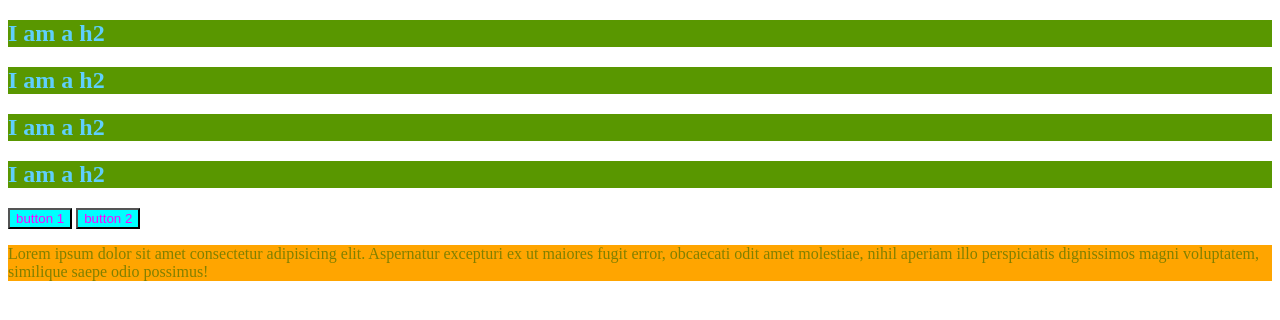
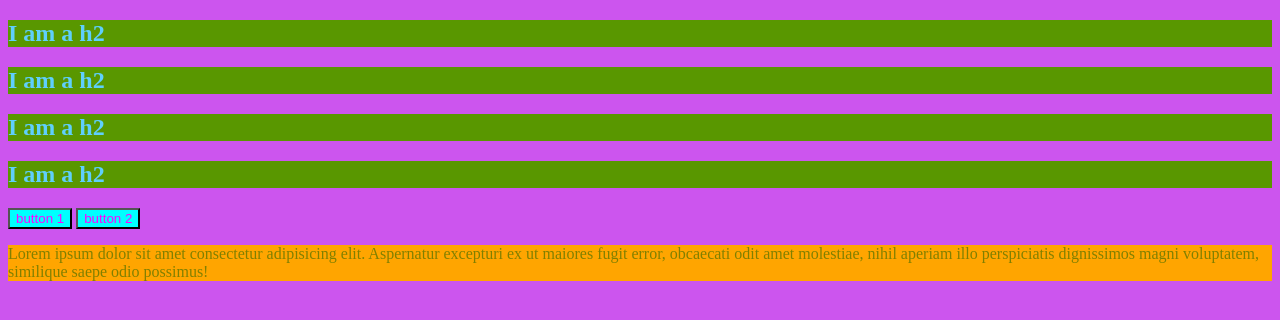
Before and after one commit to hammadyaqoob1985/web-developer-bootcamp, a plain HTML site: page css/64/index.html in a window 1280 px wide. Drawn offline with Linux system fonts and the light colour scheme.

Commit message:
shorthand hexadecimal

```diff
--- a/css/64/app.css
+++ b/css/64/app.css
@@ -12,3 +12,7 @@ p {
   color: olive;
   background: orange;
 }
+
+body {
+  background-color: #c5e;
+}
```
